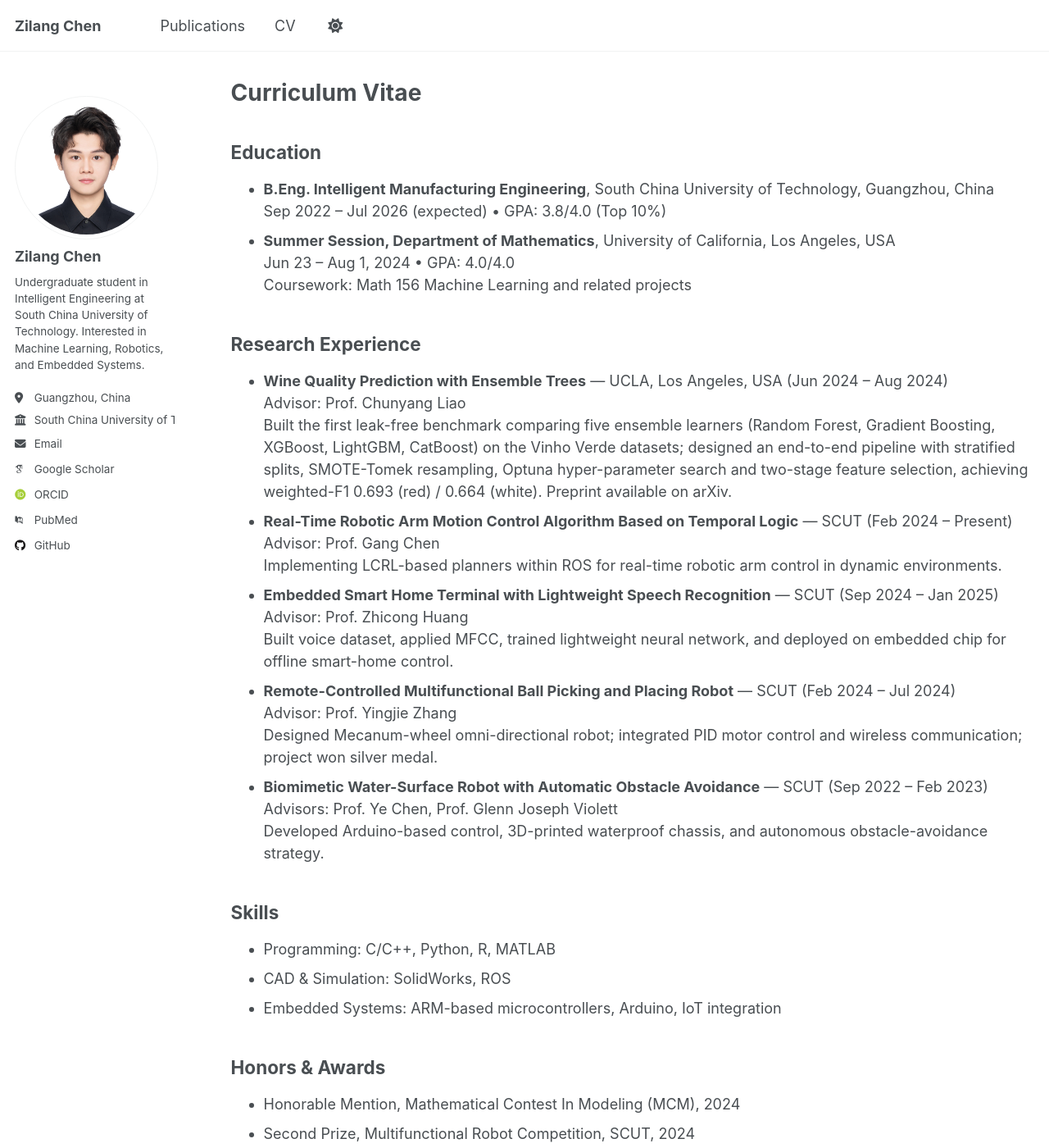
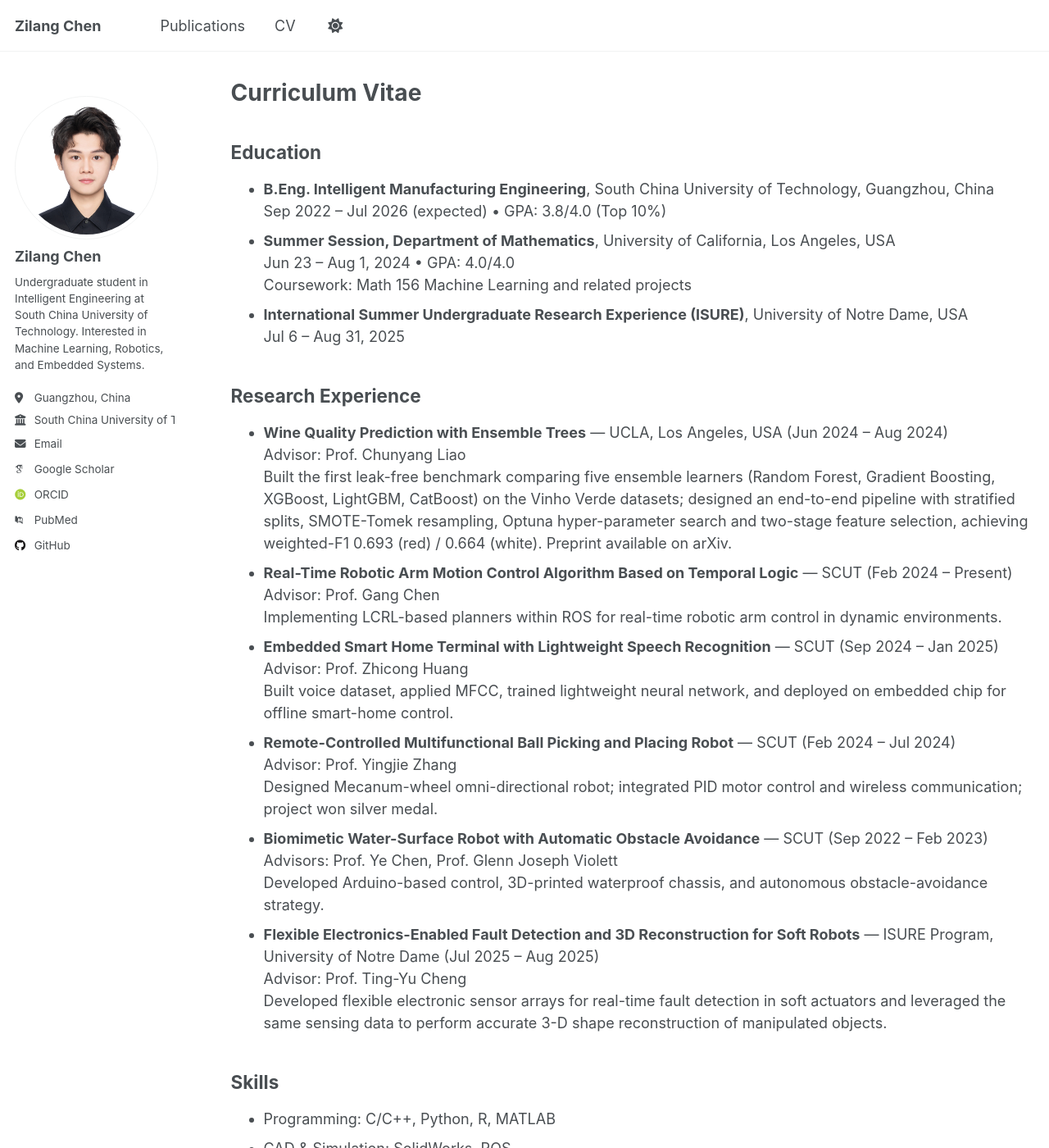
Before and after one commit to zilangchen/zilangchen.github.io, a Jekyll site: the page built from _pages/cv.md, in a window 1280 px wide and 1400 px high. Shown: the whole window at 82% size. Built offline with Jekyll 4.4.1, drawn with Linux system fonts in a browser that asks for light colours; some web fonts are replaced; a script that is not in the unit is left out.

Commit message:
feat(cv): add Notre Dame ISURE 2025 education and research experience

```diff
--- a/_pages/cv.md
+++ b/_pages/cv.md
@@ -15,6 +15,8 @@ redirect_from:
 * **Summer Session, Department of Mathematics**, University of California, Los Angeles, USA
   Jun 23 – Aug 1, 2024 • GPA: 4.0/4.0
   Coursework: Math 156 Machine Learning and related projects
+* **International Summer Undergraduate Research Experience (ISURE)**, University of Notre Dame, USA
+  Jul 6 – Aug 31, 2025
 
 ## Research Experience
 * **Wine Quality Prediction with Ensemble Trees** — UCLA, Los Angeles, USA (Jun 2024 – Aug 2024)
@@ -32,6 +34,9 @@ redirect_from:
 * **Biomimetic Water-Surface Robot with Automatic Obstacle Avoidance** — SCUT (Sep 2022 – Feb 2023)
   Advisors: Prof. Ye Chen, Prof. Glenn Joseph Violett
   Developed Arduino-based control, 3D-printed waterproof chassis, and autonomous obstacle-avoidance strategy.
+* **Flexible Electronics-Enabled Fault Detection and 3D Reconstruction for Soft Robots** — ISURE Program, University of Notre Dame (Jul 2025 – Aug 2025)
+  Advisor: Prof. Ting-Yu Cheng
+  Developed flexible electronic sensor arrays for real-time fault detection in soft actuators and leveraged the same sensing data to perform accurate 3-D shape reconstruction of manipulated objects.
 
 ## Skills
 * Programming: C/C++, Python, R, MATLAB
```
